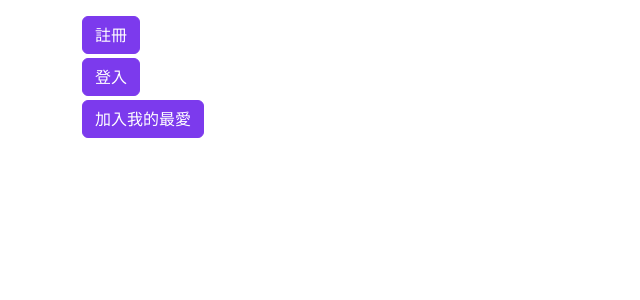
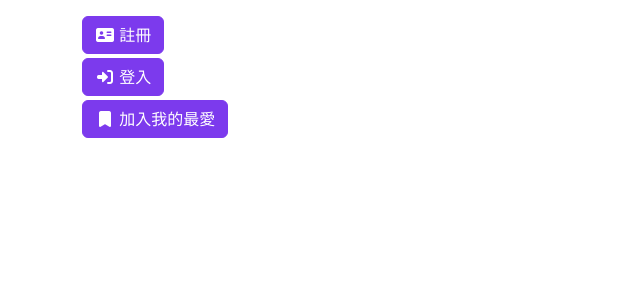
Before and after one commit to idben/EEIT023_20260806, a Vue app in the folder btn01/: page / in a window 1280 px wide. Shown: the top 300 px of the page, without its empty margins (0-640 px from the left). Built offline with nearby package versions, Linux system fonts and the light colour scheme.

Commit message:
第二個元件插槽

```diff
--- a/btn01/index.html
+++ b/btn01/index.html
@@ -5,6 +5,9 @@
   <meta charset="UTF-8">
   <link rel="icon" href="/favicon.ico">
   <meta name="viewport" content="width=device-width, initial-scale=1.0">
+  <link rel="stylesheet" href="https://cdnjs.cloudflare.com/ajax/libs/font-awesome/7.3.0/css/all.min.css"
+    integrity="sha512-ApSLB1Pd3/bZN8fWB/RG9YhN/7bd9Hkf3AGaE2mPfebjrxagjuBtx2GcgdqIlJkUzwylBo61r9Xa9NmgBI0swA=="
+    crossorigin="anonymous" referrerpolicy="no-referrer" />
   <link href="https://cdn.jsdelivr.net/npm/bootstrap@5.3.8/dist/css/bootstrap.min.css" rel="stylesheet"
     integrity="sha384-sRIl4kxILFvY47J16cr9ZwB07vP4J8+LH7qKQnuqkuIAvNWLzeN8tE5YBujZqJLB" crossorigin="anonymous">
   <title>Vite App</title>
--- a/btn01/src/App.vue
+++ b/btn01/src/App.vue
@@ -4,9 +4,31 @@ import MyButton1 from './components/MyButton1.vue'
 
 <template>
   <div class="container py-3">
-    <MyButton1>註冊</MyButton1><br>
-    <MyButton1>登入</MyButton1><br>
-    <MyButton1>加入我的最愛</MyButton1>
+    <MyButton1>
+      註冊
+      <template #icon>
+        <i class="fa-solid fa-address-card"></i>
+      </template>
+    </MyButton1>
+
+    <br>
+
+    <MyButton1>
+      <template #icon>
+        <i class="fa-solid fa-right-to-bracket"></i>
+      </template>
+      登入
+    </MyButton1>
+
+    <br>
+
+    <MyButton1>
+      加入我的最愛
+      <template v-slot:icon>
+        <i class="fa-solid fa-bookmark"></i>
+      </template>
+    </MyButton1>
+
   </div>
 </template>
 
--- a/btn01/src/components/MyButton1.vue
+++ b/btn01/src/components/MyButton1.vue
@@ -2,6 +2,7 @@
 
 <template>
   <button class="btn btn-danger mb-1 btn-color1">
+    <slot name="icon"></slot>
     <slot>預設文字</slot>
   </button>
 </template>
```
